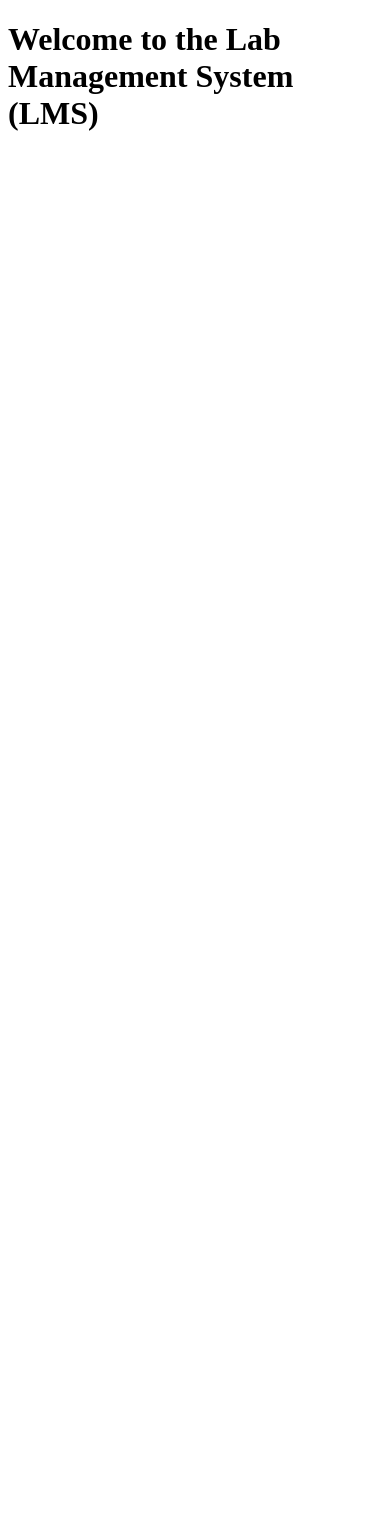
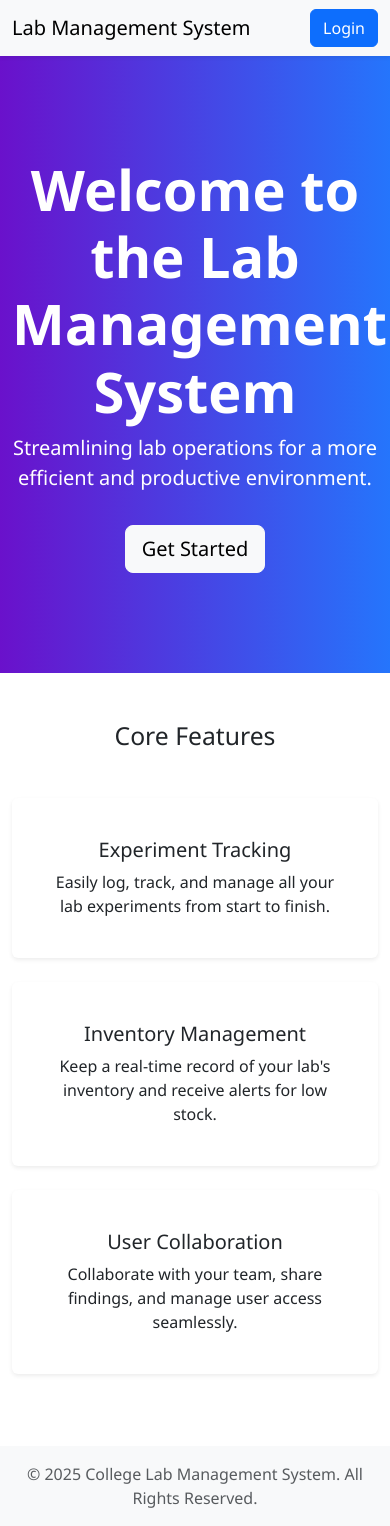
Before and after one commit to Shantanukpro/Lab-Management-System-LMS-, a Django app: page / in a window 390 px wide. Before the commit the page ends 131 px from the top, so only its background shows below. Run offline with Django 5.2, Linux system fonts and the light colour scheme.

Commit message:
Enhance index.html and add login.html for improved user experience and navigation

```diff
--- a/LMS/templates/index.html
+++ b/LMS/templates/index.html
@@ -3,9 +3,95 @@
 <head>
     <meta charset="UTF-8">
     <meta name="viewport" content="width=device-width, initial-scale=1.0">
-    <title>LMS</title>
+    <title>Lab Management System</title>
+    <link href="https://cdn.jsdelivr.net/npm/bootstrap@5.3.0/dist/css/bootstrap.min.css" rel="stylesheet">
+    <style>
+        body {
+            font-family: 'Segoe UI', Tahoma, Geneva, Verdana, sans-serif;
+        }
+        .hero-section {
+            background: linear-gradient(to right, #6a11cb, #2575fc);
+            color: white;
+            padding: 100px 0;
+            text-align: center;
+        }
+        .hero-section h1 {
+            font-size: 3.5rem;
+            font-weight: 700;
+        }
+        .feature-card {
+            border: none;
+            transition: transform 0.3s;
+        }
+        .feature-card:hover {
+            transform: translateY(-10px);
+        }
+        .footer {
+            background-color: #f8f9fa;
+            padding: 20px 0;
+            text-align: center;
+        }
+    </style>
 </head>
 <body>
-    <h1> Welcome to the Lab Management System (LMS) </h1>
+
+    <!-- Navigation -->
+    <nav class="navbar navbar-expand-lg navbar-light bg-light shadow-sm">
+        <div class="container">
+            <a class="navbar-brand" href="#">Lab Management System</a>
+            <div class="d-flex">
+                <a href="login.html" class="btn btn-primary">Login</a>
+            </div>
+        </div>
+    </nav>
+
+    <!-- Hero Section -->
+    <header class="hero-section">
+        <div class="container">
+            <h1>Welcome to the Lab Management System</h1>
+            <p class="lead">Streamlining lab operations for a more efficient and productive environment.</p>
+            <a href="login.html" class="btn btn-light btn-lg mt-3">Get Started</a>
+        </div>
+    </header>
+
+    <!-- Features Section -->
+    <main class="container my-5">
+        <h2 class="text-center mb-5">Core Features</h2>
+        <div class="row">
+            <div class="col-md-4 mb-4">
+                <div class="card h-100 text-center p-4 feature-card shadow-sm">
+                    <div class="card-body">
+                        <h5 class="card-title">Experiment Tracking</h5>
+                        <p class="card-text">Easily log, track, and manage all your lab experiments from start to finish.</p>
+                    </div>
+                </div>
+            </div>
+            <div class="col-md-4 mb-4">
+                <div class="card h-100 text-center p-4 feature-card shadow-sm">
+                    <div class="card-body">
+                        <h5 class="card-title">Inventory Management</h5>
+                        <p class="card-text">Keep a real-time record of your lab's inventory and receive alerts for low stock.</p>
+                    </div>
+                </div>
+            </div>
+            <div class="col-md-4 mb-4">
+                <div class="card h-100 text-center p-4 feature-card shadow-sm">
+                    <div class="card-body">
+                        <h5 class="card-title">User Collaboration</h5>
+                        <p class="card-text">Collaborate with your team, share findings, and manage user access seamlessly.</p>
+                    </div>
+                </div>
+            </div>
+        </div>
+    </main>
+
+    <!-- Footer -->
+    <footer class="footer mt-auto py-3 bg-light">
+        <div class="container">
+            <span class="text-muted">&copy; 2025 College Lab Management System. All Rights Reserved.</span>
+        </div>
+    </footer>
+
+    <script src="https://cdn.jsdelivr.net/npm/bootstrap@5.3.0/dist/js/bootstrap.bundle.min.js"></script>
 </body>
 </html>
```
Also changed, not shown: LMS/templates/login.html (added, +120 -0 lines).
